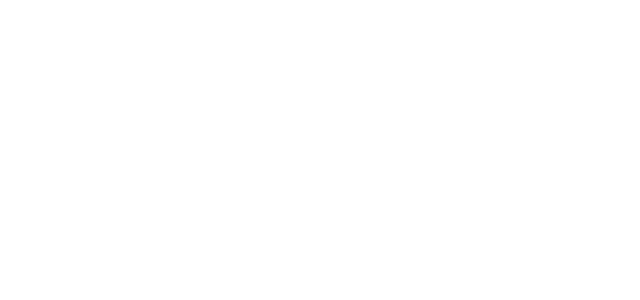
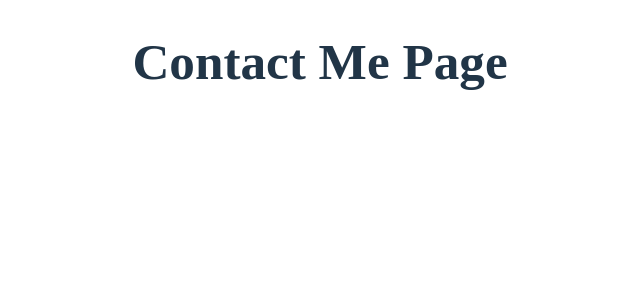
Before and after one commit to Ryan-Jing/Ryan-Jing.github.io, a React (Vite) app: page /Contact in a window 1280 px wide. Before the commit this address had no page. Shown: the top 300 px of the page, without its empty margins (320-960 px from the left). Built offline with nearby package versions, Linux system fonts and the light colour scheme; a web font is replaced by a local one.

Commit message:
Added Contact Me placeholder page

```diff
--- a/src/main.jsx
+++ b/src/main.jsx
@@ -3,6 +3,7 @@
 import { BrowserRouter, Routes, Route } from "react-router-dom"
 import App from './pages/App.jsx'
 import About from './pages/About'
+import Contact from './pages/Contact'
 import './index.css'
 
 export default function Main() {
@@ -11,6 +12,7 @@
       <Routes>
         <Route path="/" element={<App />} />
         <Route path="/About" element={<About />} />
+        <Route path="/Contact" element={<Contact />} />
       </Routes>
     </BrowserRouter>
   );
--- a/src/pages/App.jsx
+++ b/src/pages/App.jsx
@@ -92,9 +92,9 @@
             </li>
 
             <li className="navbar_btn">
-                <a className="contact_button" href="mailto:r5jing@uwaterloo.ca">
+                <Link to = "/Contact" className="contact_button">
                     Contact Me
-                </a>
+                </Link>
             </li>
 
           </ul>
--- /dev/null
+++ b/src/pages/Contact.jsx
@@ -0,0 +1,7 @@
+import React from 'react';
+
+const Contact = () => {
+  return <h1>Contact Me Page</h1>;
+};
+
+export default Contact;
```
